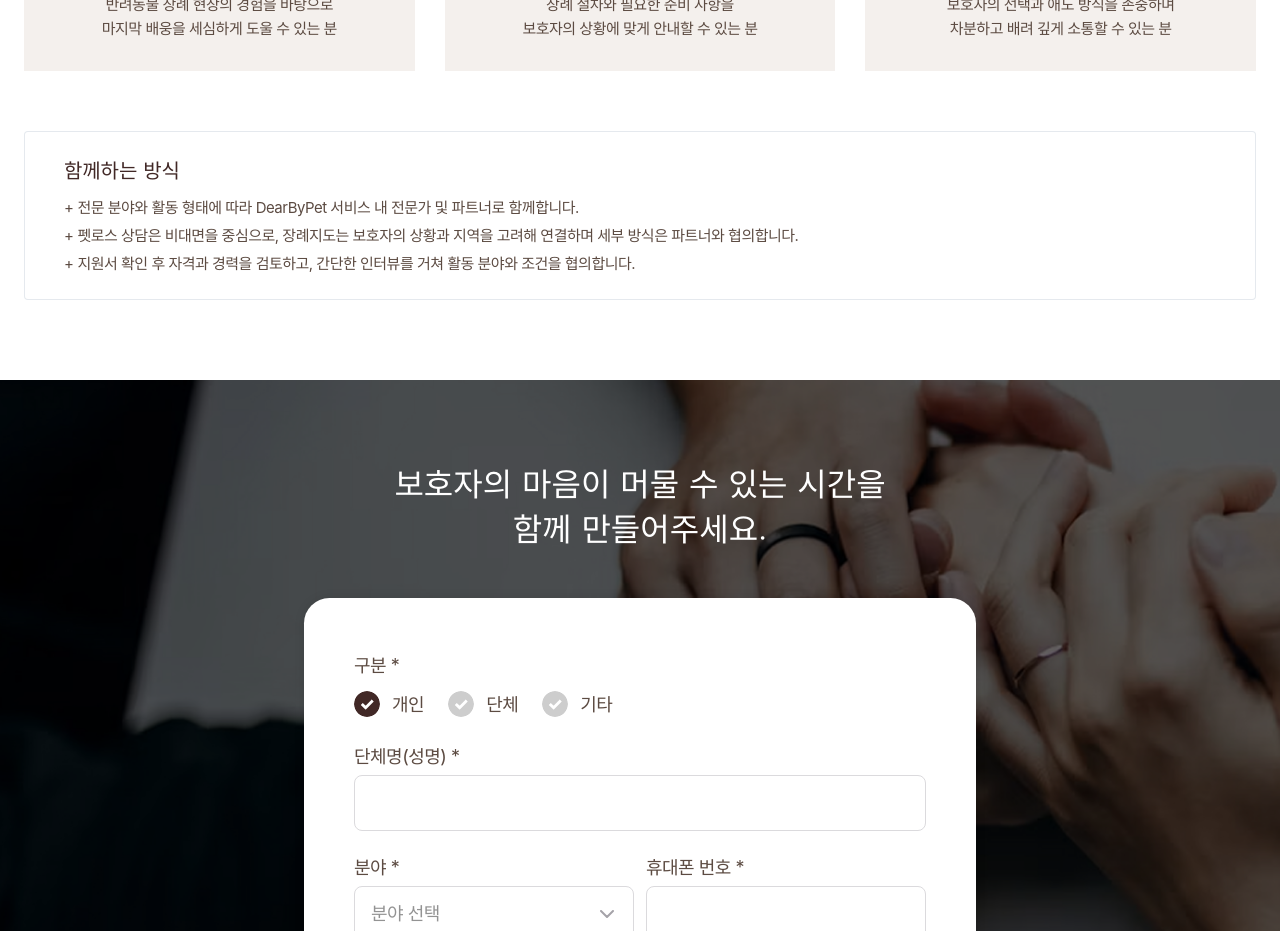
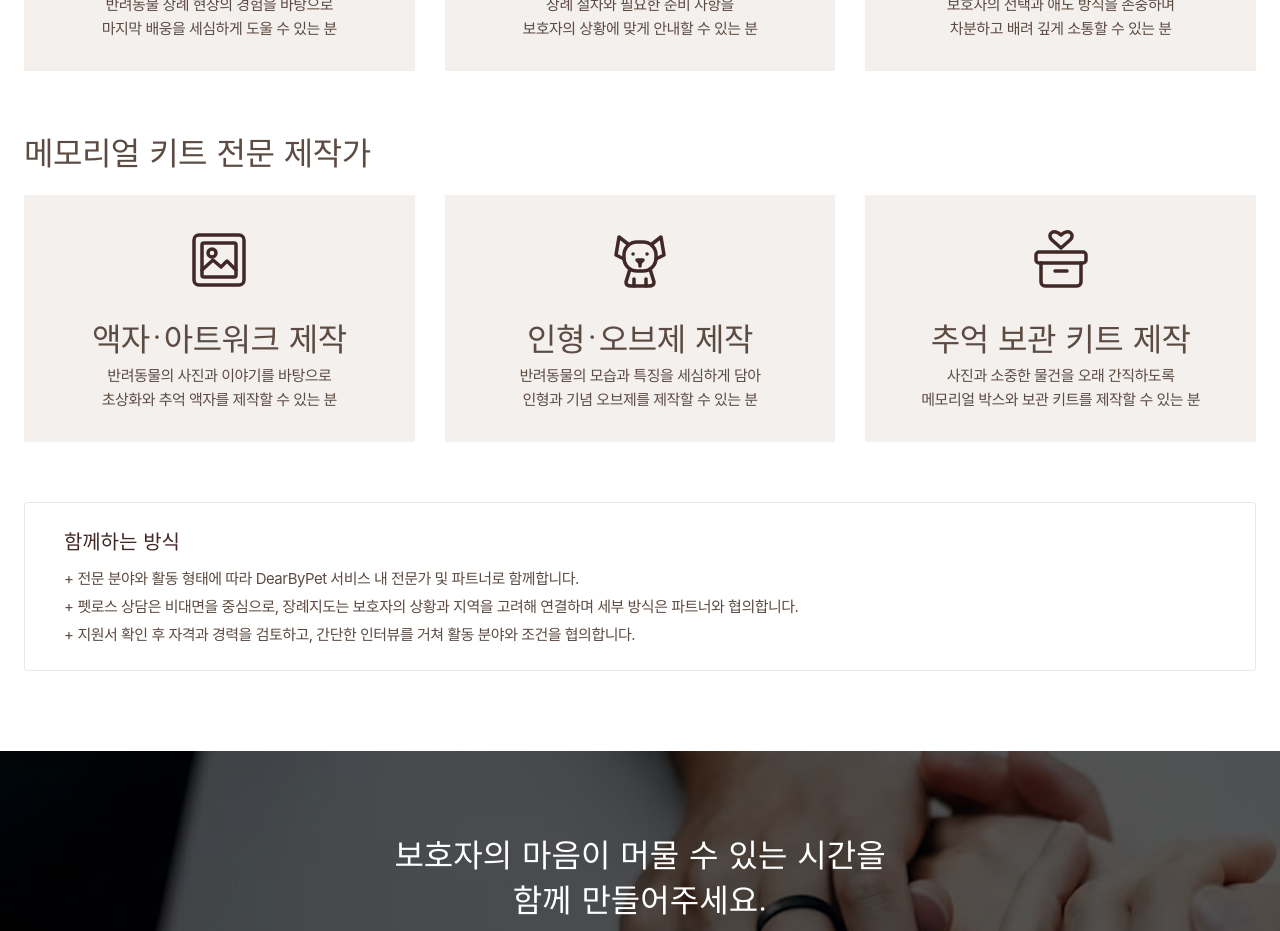
Before and after one commit to designaney-cpu/dearbypet, a Next.js app: page /expert in a window 1280 px wide. Shown: the part 1380-2311 px from the top of the page. Built offline with nearby package versions, Linux system fonts and the light colour scheme; a web font is replaced by a local one.

Commit message:
Add files via upload

```diff
--- a/components/ExpertRecruitment.tsx
+++ b/components/ExpertRecruitment.tsx
@@ -273,10 +273,10 @@ export default function ExpertRecruitment() {
                       </option>
 
                       <option
-                        value="펫보험"
+                        value="메모리얼 제작 전문"
                         className="text-[#5c4b42]"
                       >
-                        펫보험
+                        메모리얼 제작 전문
                       </option>
                     </select>
 
--- a/components/Expert_info.tsx
+++ b/components/Expert_info.tsx
@@ -54,14 +54,46 @@ const funeralQualifications = [
   },
 ] as const;
 
+const memorialQualifications = [
+  {
+    title: "액자·아트워크 제작",
+    description: [
+      "반려동물의 사진과 이야기를 바탕으로",
+      "초상화와 추억 액자를 제작할 수 있는 분",
+    ],
+    icon: "frame",
+  },
+  {
+    title: "인형·오브제 제작",
+    description: [
+      "반려동물의 모습과 특징을 세심하게 담아",
+      "인형과 기념 오브제를 제작할 수 있는 분",
+    ],
+    icon: "doll",
+  },
+  {
+    title: "추억 보관 키트 제작",
+    description: [
+      "사진과 소중한 물건을 오래 간직하도록",
+      "메모리얼 박스와 보관 키트를 제작할 수 있는 분",
+    ],
+    icon: "box",
+  },
+] as const;
+
 const guidance = [
   "전문 분야와 활동 형태에 따라 DearByPet 서비스 내 전문가 및 파트너로 함께합니다.",
   "펫로스 상담은 비대면을 중심으로, 장례지도는 보호자의 상황과 지역을 고려해 연결하며 세부 방식은 파트너와 협의합니다.",
   "지원서 확인 후 자격과 경력을 검토하고, 간단한 인터뷰를 거쳐 활동 분야와 조건을 협의합니다.",
 ];
 
-type FuneralIconType = (typeof funeralQualifications)[number]["icon"];
+type FuneralIconType =
+  (typeof funeralQualifications)[number]["icon"];
 
+type MemorialIconType =
+  (typeof memorialQualifications)[number]["icon"];
+
+/* 장례지도 아이콘 */
 function FuneralIcon({ type }: { type: FuneralIconType }) {
   return (
     <svg
@@ -78,7 +110,6 @@ function FuneralIcon({ type }: { type: FuneralIconType }) {
     >
       {type === "flower" && (
         <>
-          {/* 장례 실무 경험: 추모의 꽃 */}
           <path d="M35 33C24 31 20 23 23 15C29 16 33 20 35 25" />
           <path d="M35 33C46 31 50 23 47 15C41 16 37 20 35 25" />
           <path d="M35 29C29 24 29 16 35 9C41 16 41 24 35 29Z" />
@@ -91,7 +122,6 @@ function FuneralIcon({ type }: { type: FuneralIconType }) {
 
       {type === "guide" && (
         <>
-          {/* 절차와 준비 안내: 체크리스트 */}
           <path d="M25 14H21A5 5 0 0 0 16 19V55A5 5 0 0 0 21 60H49A5 5 0 0 0 54 55V19A5 5 0 0 0 49 14H45" />
           <rect x="25" y="9" width="20" height="11" rx="4" />
 
@@ -105,7 +135,6 @@ function FuneralIcon({ type }: { type: FuneralIconType }) {
 
       {type === "heart" && (
         <>
-          {/* 존중과 배려: 서로 마주하는 두 사람과 마음 */}
           <circle cx="15" cy="22" r="7" />
           <circle cx="55" cy="22" r="7" />
 
@@ -122,8 +151,59 @@ function FuneralIcon({ type }: { type: FuneralIconType }) {
   );
 }
 
+/* 메모리얼 제작 아이콘 */
+function MemorialIcon({ type }: { type: MemorialIconType }) {
+  return (
+    <svg
+      width="70"
+      height="70"
+      viewBox="0 0 70 70"
+      fill="none"
+      stroke="currentColor"
+      strokeWidth={3.5}
+      strokeLinecap="round"
+      strokeLinejoin="round"
+      aria-hidden="true"
+      className="block size-[70px] shrink-0 text-[#412826]"
+    >
+      {type === "frame" && (
+        <>
+          <rect x="10" y="10" width="50" height="50" rx="5" />
+          <rect x="18" y="18" width="34" height="34" rx="2" />
+          <circle cx="28" cy="28" r="4" />
+          <path d="M18 45L29 35L37 42L43 36L52 45" />
+        </>
+      )}
 
-/* 두 분야에서 공통으로 사용하는 카드 */
+      {type === "doll" && (
+        <>
+          <path d="M23 19L14 12L11 30L19 34" />
+          <path d="M47 19L56 12L59 30L51 34" />
+
+          <rect x="19" y="17" width="32" height="29" rx="13" />
+
+          <path d="M28 29H28.1M42 29H42.1" />
+          <path d="M32 35H38L35 38Z" />
+          <path d="M35 38V41" />
+
+          <path d="M25 44L21 57Q21 61 26 61H44Q49 61 49 57L45 44" />
+          <path d="M29 54V61M41 54V61" />
+        </>
+      )}
+
+      {type === "box" && (
+        <>
+          <rect x="10" y="27" width="50" height="11" rx="3" />
+          <path d="M15 38V57A4 4 0 0 0 19 61H51A4 4 0 0 0 55 57V38" />
+          <path d="M29 46H41" />
+          <path d="M35 23L26 15C20 9 28 3 35 10C42 3 50 9 44 15L35 23Z" />
+        </>
+      )}
+    </svg>
+  );
+}
+
+/* 공통 카드 */
 function QualificationCard({
   title,
   description,
@@ -238,6 +318,26 @@ export default function PartnerRecruit() {
         </div>
       </div>
 
+      {/* 메모리얼 키트 전문 제작가 */}
+      <div className="px-6">
+        <div className="mx-auto flex max-w-[1356px] flex-col gap-5 lg:gap-6">
+          <h3 className="font-gowun text-[26px] font-normal leading-[40px] tracking-[-0.5px] lg:text-[32px]">
+            메모리얼 키트 전문 제작가
+          </h3>
+
+          <ul className="grid gap-5 lg:grid-cols-3 lg:gap-[30px]">
+            {memorialQualifications.map((item) => (
+              <QualificationCard
+                key={item.title}
+                title={item.title}
+                description={item.description}
+                icon={<MemorialIcon type={item.icon} />}
+              />
+            ))}
+          </ul>
+        </div>
+      </div>
+
       {/* 함께하는 방식 */}
       <div className="px-6">
         <aside
--- a/components/PartnerRecruitment.tsx
+++ b/components/PartnerRecruitment.tsx
@@ -227,7 +227,7 @@ export default function PartnerRecruitment() {
                       <option value="" disabled>분야 선택</option>
                       <option value="펫로스 상담" className="text-[#5c4b42]">펫로스 상담</option>
                       <option value="장례 지도" className="text-[#5c4b42]">장례 지도</option>
-                      <option value="펫보험" className="text-[#5c4b42]">펫보험</option>
+                      <option value="메모리얼 제작 전문가" className="text-[#5c4b42]">메모리얼 제작 전문가</option>
                     </select>
                     <img
                       src="/images/partner/select-arrow.svg"
```
